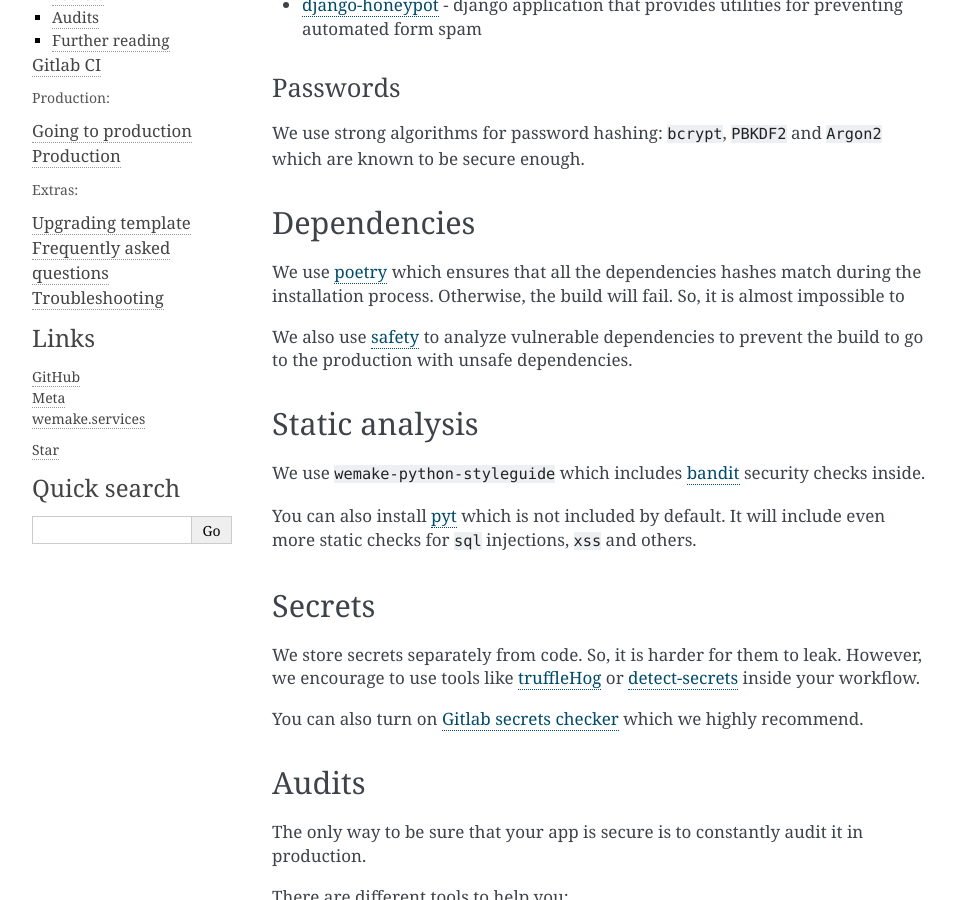
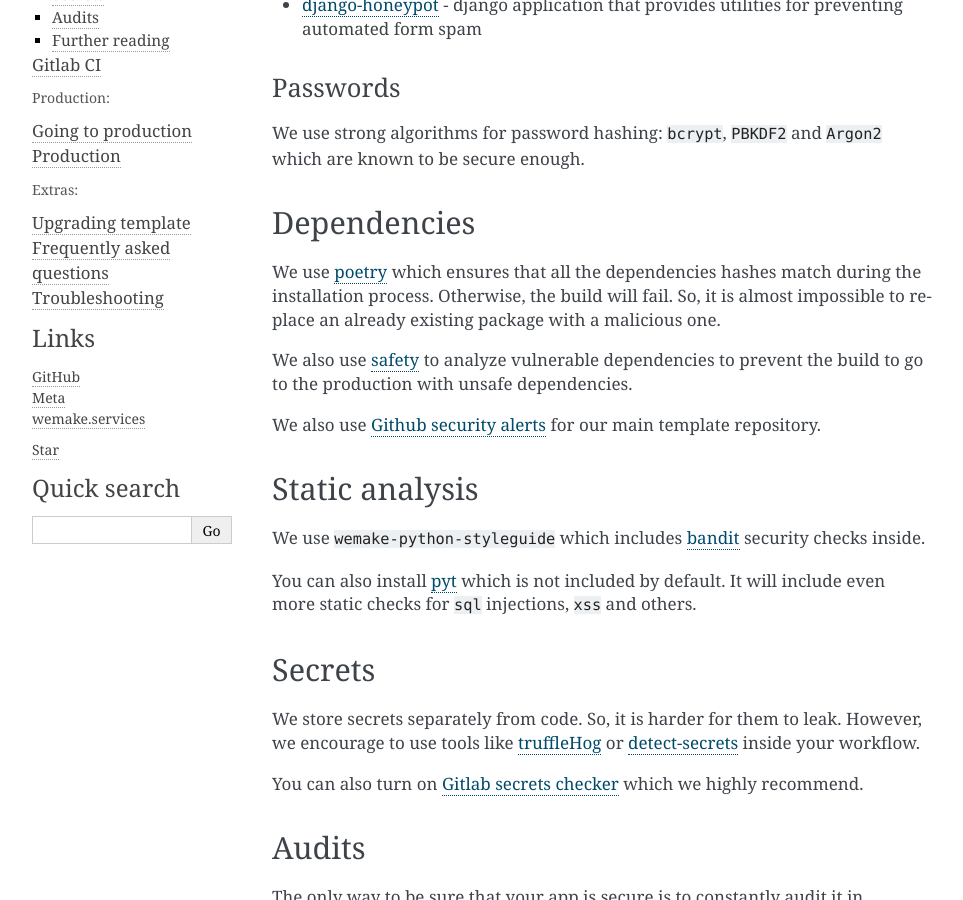
Before and after one commit to wemake-services/wemake-django-template, a Sphinx documentation site: the page built from {{cookiecutter.project_name}}/docs/pages/template/security.rst, in a window 1280 px wide and 900 px high, scrolled down 550 px. Shown: the whole window, without its empty margins (148-1111 px from the left). Built offline with Sphinx 7.4.7, drawn with Linux system fonts in a browser that asks for light colours; the version number is read from the project's files by our own code.

Commit message:
Improves security docs

```diff
--- a/{{cookiecutter.project_name}}/docs/pages/template/security.rst
+++ b/{{cookiecutter.project_name}}/docs/pages/template/security.rst
@@ -38,11 +38,16 @@ Dependencies
 
 We use `poetry <https://poetry.eustace.io/>`_ which ensures
 that all the dependencies hashes match during the installation process.
-Otherwise, the build will fail. So, it is almost impossible to
+Otherwise, the build will fail.
+So, it is almost impossible to replace an already existing package
+with a malicious one.
 
 We also use `safety <https://github.com/pyupio/safety>`_
 to analyze vulnerable dependencies to prevent the build
 to go to the production with unsafe dependencies.
+
+We also use `Github security alerts <https://help.github.com/articles/about-security-alerts-for-vulnerable-dependencies/>`_
+for our main template repository.
 
 
 Static analysis
```
